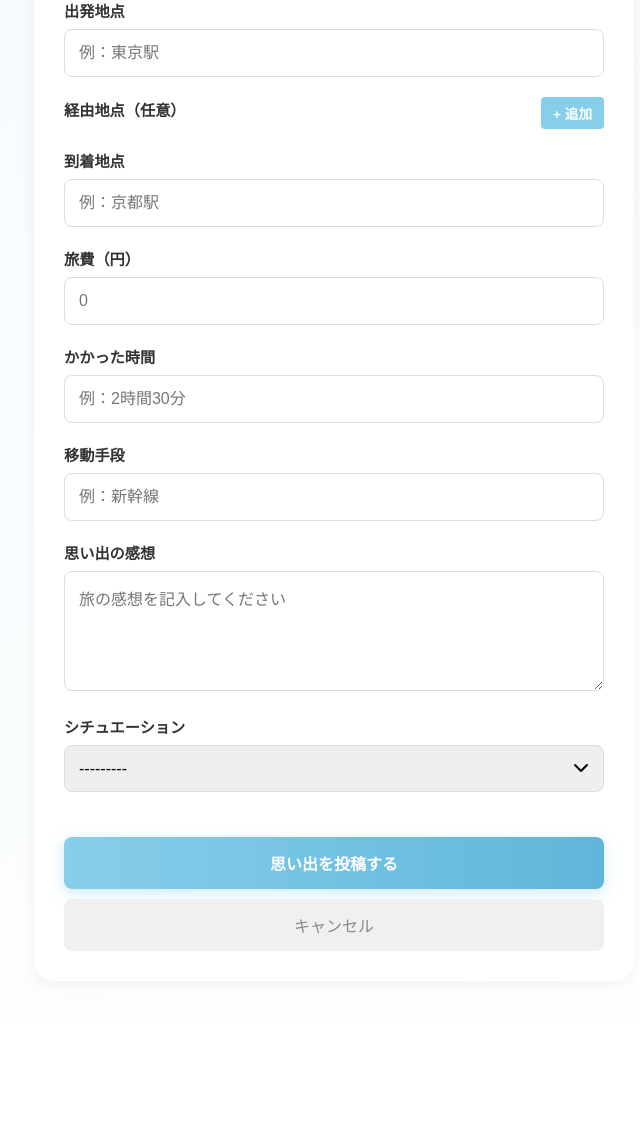
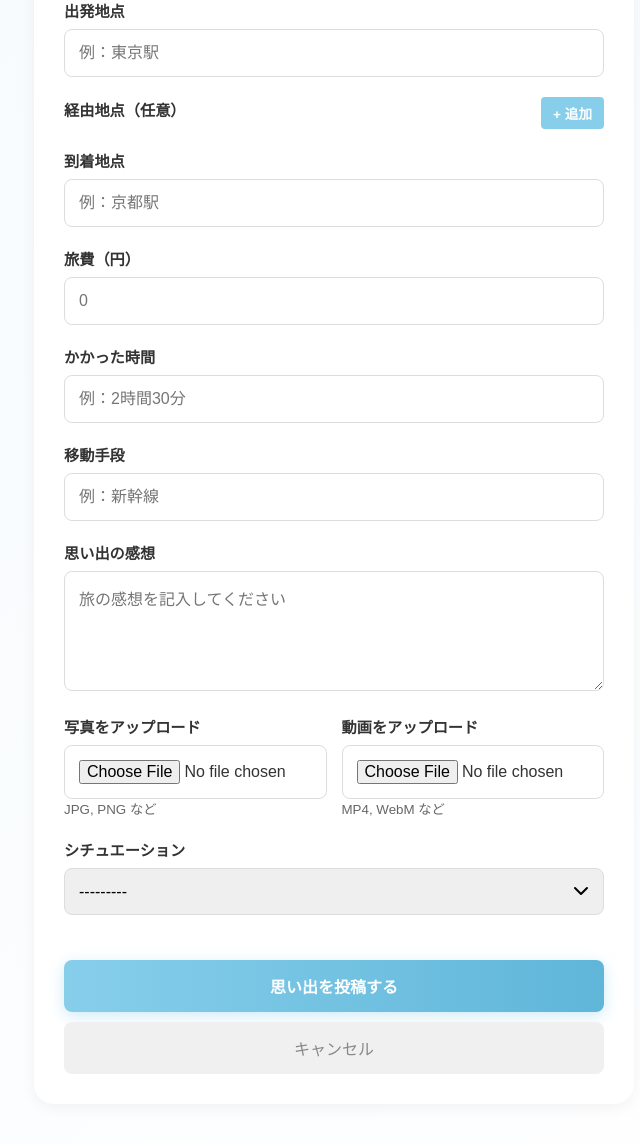
Before and after one commit to akijun1106/trip, a Django app: page /post/new/ in a window 1280 px wide. Shown: the part 277-1421 px from the top of the page, without its empty margins (306-946 px from the left). Before the commit the page ends 1228 px from the top, so only its background shows below. Run offline with Django 5.2, Linux system fonts and the light colour scheme; the visitor is signed in with stand-in values (Sample User, id 1).

Commit message:
Add image and video uploads to TravelPost; narrow content field; require login for posting

```diff
--- a/travel/forms.py
+++ b/travel/forms.py
@@ -5,7 +5,7 @@ class TravelPostForm(forms.ModelForm):
     class Meta:
         model = TravelPost
         # titleを外して、新しいフィールドを追加
-        fields = ['start_point', 'end_point', 'cost', 'duration', 'transportation', 'content', 'category']
+        fields = ['start_point', 'end_point', 'cost', 'duration', 'transportation', 'content', 'image', 'video', 'category']
         labels = {
             'start_point': '出発地点',
             'end_point': '到着地点',
@@ -13,6 +13,8 @@ class TravelPostForm(forms.ModelForm):
             'duration': 'かかった時間',
             'transportation': '移動手段',
             'content': '思い出の感想',
+            'image': '写真をアップロード',
+            'video': '動画をアップロード',
             'category': 'シチュエーション',
         }
         widgets = {
@@ -21,7 +23,9 @@ class TravelPostForm(forms.ModelForm):
             'cost': forms.NumberInput(attrs={'class': 'form-control', 'placeholder': '0'}),
             'duration': forms.TextInput(attrs={'class': 'form-control', 'placeholder': '例：2時間30分'}),
             'transportation': forms.TextInput(attrs={'class': 'form-control', 'placeholder': '例：新幹線'}),
-            'content': forms.Textarea(attrs={'class': 'form-control', 'rows': 5, 'placeholder': '旅の感想を記入してください'}),
+            'content': forms.Textarea(attrs={'class': 'form-control', 'rows': 3, 'placeholder': '旅の感想を記入してください'}),
+            'image': forms.FileInput(attrs={'class': 'form-control', 'accept': 'image/*'}),
+            'video': forms.FileInput(attrs={'class': 'form-control', 'accept': 'video/*'}),
             'category': forms.Select(attrs={'class': 'form-control'}),
         }
 
--- a/travel/models.py
+++ b/travel/models.py
@@ -77,6 +77,7 @@ class TravelPost(models.Model):
         ('couple', 'カップル'),
     ]
 
+    user = models.ForeignKey(User, on_delete=models.CASCADE, related_name='travelpost_set', null=True, blank=True)
     # title を start_point に変更し、end_point と via_points を追加
     start_point = models.CharField("出発地点", max_length=100)
     end_point = models.CharField("到着地点", max_length=100)
@@ -87,6 +88,8 @@ class TravelPost(models.Model):
     transportation = models.CharField("交通手段", max_length=100)
     content = models.TextField("思い出の感想")
     category = models.CharField("カテゴリ", max_length=20, choices=CATEGORY_CHOICES)
+    image = models.ImageField("写真", upload_to='posts/', blank=True, null=True)
+    video = models.FileField("動画", upload_to='posts/', blank=True, null=True, help_text="MP4、WebMなどの動画ファイル")
     created_at = models.DateTimeField("投稿日時", auto_now_add=True)
 
     class Meta:
--- a/travel/templates/travel/post_form.html
+++ b/travel/templates/travel/post_form.html
@@ -44,7 +44,7 @@
             </div>
 
             <div class="form-container">
-                <form method="post" class="custom-form" id="travelForm">
+                <form method="post" class="custom-form" id="travelForm" enctype="multipart/form-data">
                     {% csrf_token %}
 
                     <!-- 出発地点 -->
@@ -82,10 +82,27 @@
                         <label>{{ form.transportation.label }}</label>
                         {{ form.transportation }}
                     </div>
+
+                    <!-- 感想（狭く） -->
                     <div class="form-group">
                         <label>{{ form.content.label }}</label>
                         {{ form.content }}
                     </div>
+
+                    <!-- 写真・動画 -->
+                    <div style="display: grid; grid-template-columns: 1fr 1fr; gap: 15px;">
+                        <div class="form-group">
+                            <label>{{ form.image.label }}</label>
+                            {{ form.image }}
+                            <small style="color: #666;">JPG, PNG など</small>
+                        </div>
+                        <div class="form-group">
+                            <label>{{ form.video.label }}</label>
+                            {{ form.video }}
+                            <small style="color: #666;">MP4, WebM など</small>
+                        </div>
+                    </div>
+
                     <div class="form-group">
                         <label>{{ form.category.label }}</label>
                         {{ form.category }}
--- a/travel/views.py
+++ b/travel/views.py
@@ -24,12 +24,15 @@ def index(request):
     posts = TravelPost.objects.all().order_by('-created_at')
     return render(request, 'travel/index.html', {'recommended': recommended, 'posts': posts})
 
-# 投稿ページ用の関数（これが足りなかった！）
+# 投稿ページ用の関数
+@login_required(login_url='login')
 def post_create(request):
     if request.method == "POST":
-        form = TravelPostForm(request.POST)
+        form = TravelPostForm(request.POST, request.FILES)
         if form.is_valid():
-            form.save()
+            post = form.save(commit=False)
+            post.user = request.user
+            post.save()
             return redirect('index') # 投稿後はホームへ
     else:
         form = TravelPostForm()
```
Also changed, not shown: travel/migrations/0005_travelpost_image_travelpost_user_travelpost_video.py (added).
